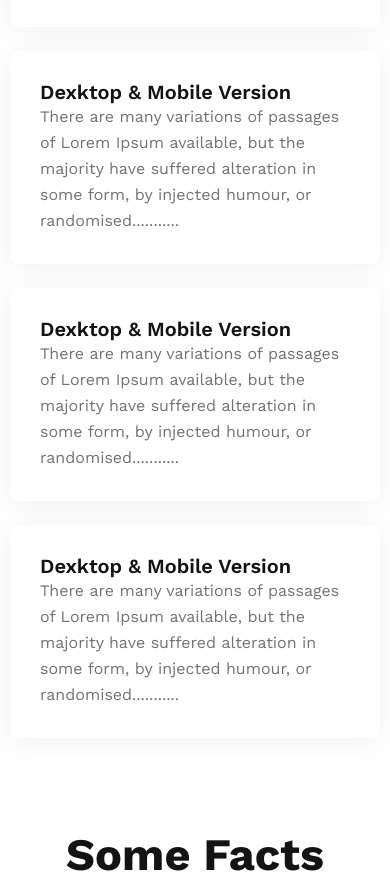
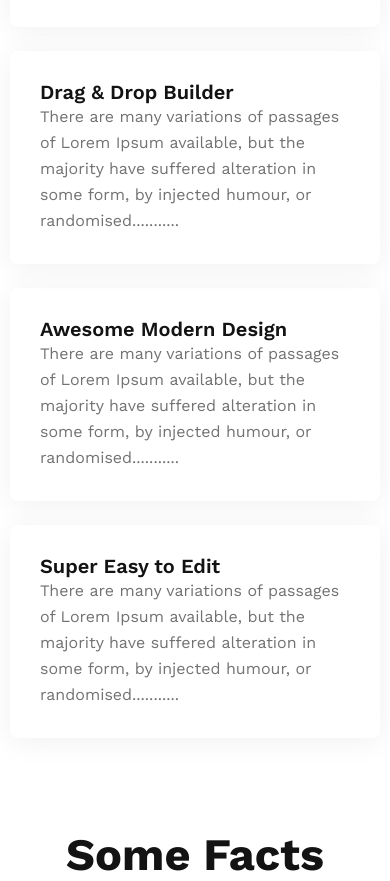
Before and after one commit to nazmulayyan/architects, a plain HTML site: page index.html in a window 390 px wide. Shown: the part 2315-3196 px from the top of the page. Drawn offline with nearby package versions, Linux system fonts and the light colour scheme.

Commit message:
responsive complete

```diff
--- a/index.html
+++ b/index.html
@@ -76,7 +76,7 @@
             </div>
         </section>
         <!-- feature part html end here -->
-        <!-- experience part html end here -->
+        <!-- experience part html start here -->
         <section id="experience">
             <div class="container">
                 <div class="experience-main">
@@ -95,19 +95,19 @@
                                 </p>
                             </div>
                             <div class="experence-items">
-                                <h4 class="items-titel">Dexktop & Mobile Version</h4>
+                                <h4 class="items-titel">Drag & Drop Builder</h4>
                                 <p class="items-description">
                                 There are many variations of passages of Lorem Ipsum available, but the majority have suffered alteration in some form, by injected humour, or randomised...........
                                 </p>
                             </div>
                             <div class="experence-items">
-                                <h4 class="items-titel">Dexktop & Mobile Version</h4>
+                                <h4 class="items-titel">Awesome Modern Design</h4>
                                 <p class="items-description">
                                 There are many variations of passages of Lorem Ipsum available, but the majority have suffered alteration in some form, by injected humour, or randomised...........
                                 </p>
                             </div>
                             <div class="experence-items">
-                                <h4 class="items-titel">Dexktop & Mobile Version</h4>
+                                <h4 class="items-titel">Super Easy to Edit</h4>
                                 <p class="items-description">
                                 There are many variations of passages of Lorem Ipsum available, but the majority have suffered alteration in some form, by injected humour, or randomised...........
                                 </p>
@@ -124,7 +124,6 @@
                         </div>
                     </div>
                 </div>
-
             </div>
         </section>
         <!-- experience part html end here -->
@@ -184,7 +183,7 @@
             </div>
         </section>
         <!-- sponsor part html end here -->
-        <!-- gallery part html end here -->
+        <!-- gallery part html start here -->
         <!-- extra part -->
         <section id="gallery">
             <div class="container">
```
